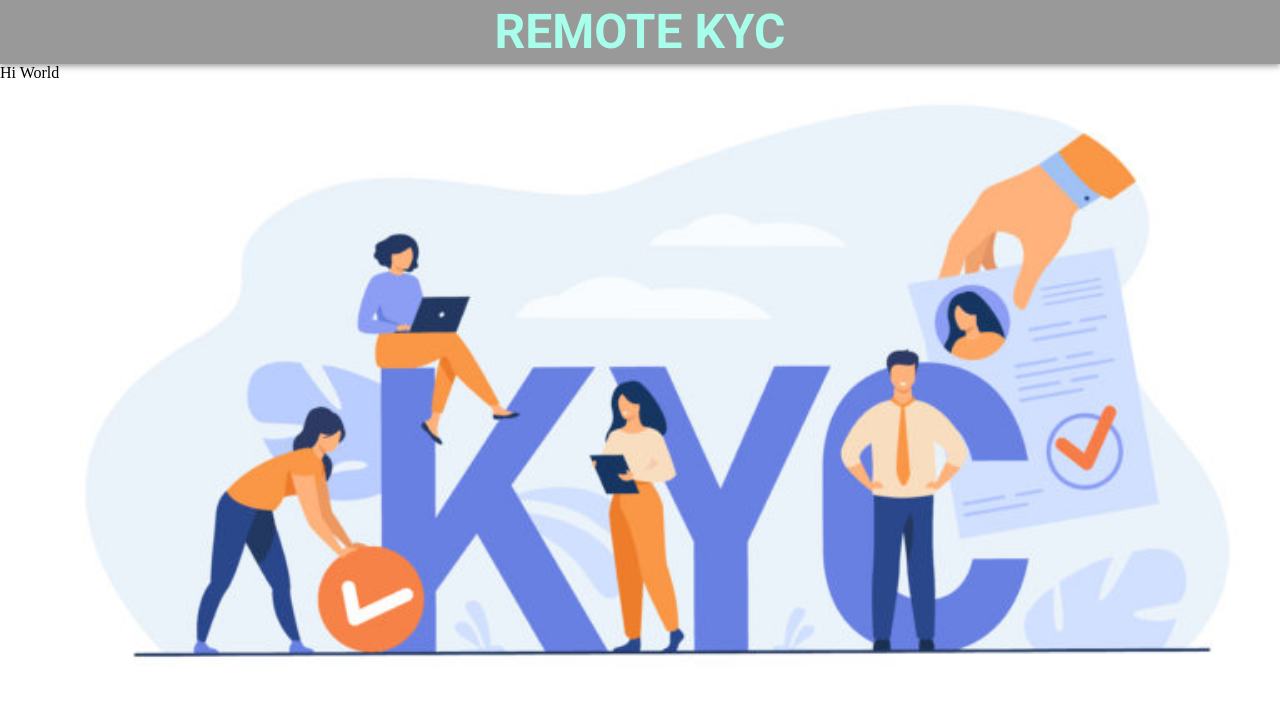
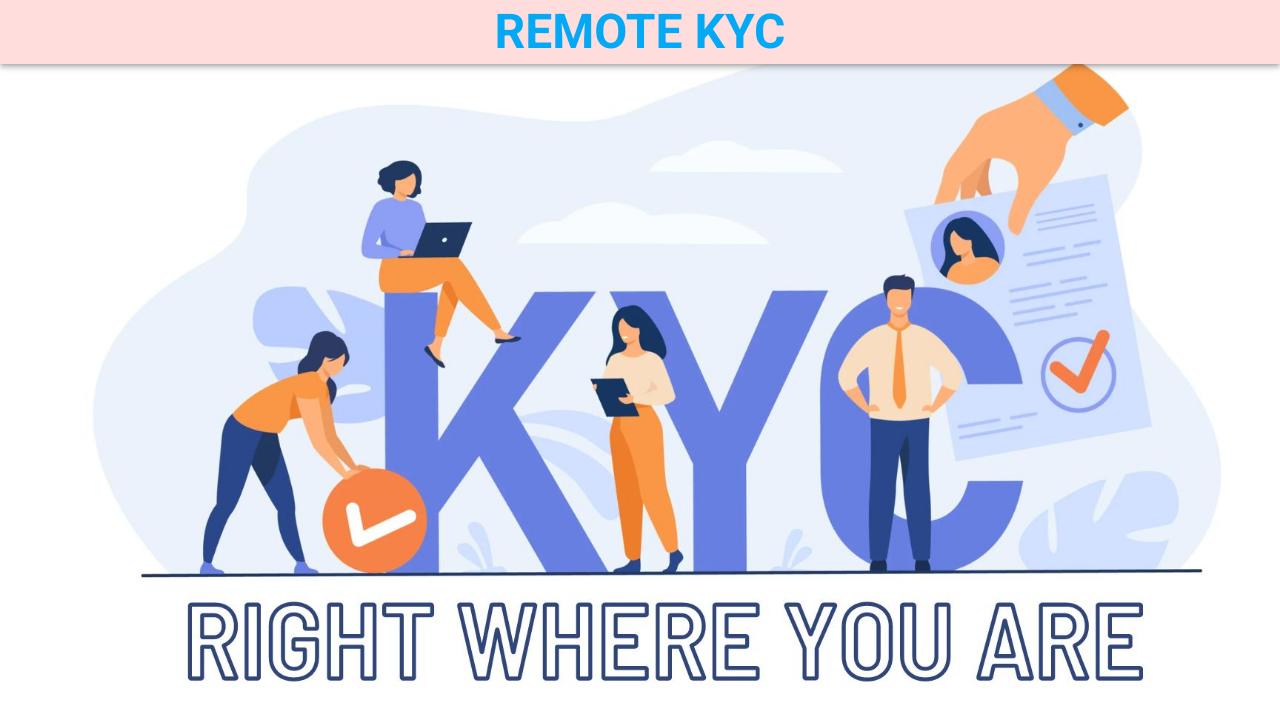
Before and after one commit to ChristoJobyAntony/RKYC, a React app in the folder app/: page / in a window 1280 px wide. Shown: the top 720 px of the page. Built offline with nearby package versions, Linux system fonts and the light colour scheme.

Commit message:
background images

```diff
--- a/app/src/App.tsx
+++ b/app/src/App.tsx
@@ -8,6 +8,7 @@ import {
 import { BrowserRouter, Routes, Route } from "react-router-dom";
 import { SnackbarProvider } from "notistack";
 import { NavBar } from "./components/NavBar";
+import Landing from "./components/Landing";
 
 let theme = createTheme({
     palette: {
@@ -39,7 +40,7 @@ const App = () => {
             <ThemeProvider theme={theme}>
                 <SnackbarProvider autoHideDuration={2000}>
                     <NavBar />
-                        Hi World
+                        <Landing/>
                 </SnackbarProvider>
             </ThemeProvider>
         </BrowserRouter>
--- a/app/src/components/Landing.tsx
+++ b/app/src/components/Landing.tsx
@@ -4,7 +4,7 @@ import React from "react";
 
 const Landing = () => {
     return (
-        <div style = {{backgroundImage: "url(http://localhost:3000/KYC_img.jpg)"}}></div>
+        <div style = {{backgroundImage: "url(http://localhost:3000/KYC_bg_img.jpg)"}}></div>
     );
 }
 
--- a/app/src/components/NavBar.tsx
+++ b/app/src/components/NavBar.tsx
@@ -16,9 +16,9 @@ export function NavBar() {
     return (
         <AppBar
             position="static"
-            color="primary"
+            /*color="primary"*/
             style={{
-                backgroundColor: "rgba(0,0,0, 0.4)",
+                backgroundColor: "#ffdddd",
             }}
         >
             <Toolbar>
@@ -26,7 +26,7 @@ export function NavBar() {
                     variant="h3"
                     align="center"
                     component="div"
-                    color={theme.palette.secondary.main}
+                    color={theme.palette.info.light}
                     sx={{ flexGrow: 1 }}
                     onClick={() => navigate("/")}
                 >
--- a/app/src/index.css
+++ b/app/src/index.css
@@ -41,7 +41,7 @@ body {
 
 #bg-image {
       /* The image used */
-      background-image: url("KYC_img.jpg");
+      background-image: url("KYC_bg_img.jpg");
       /* Add the blur effect */
       /* filter: blur(2px);
       -webkit-filter: blur(2px); */
```
Also changed, not shown: app/src/KYC_bg_img.jpg (added).
